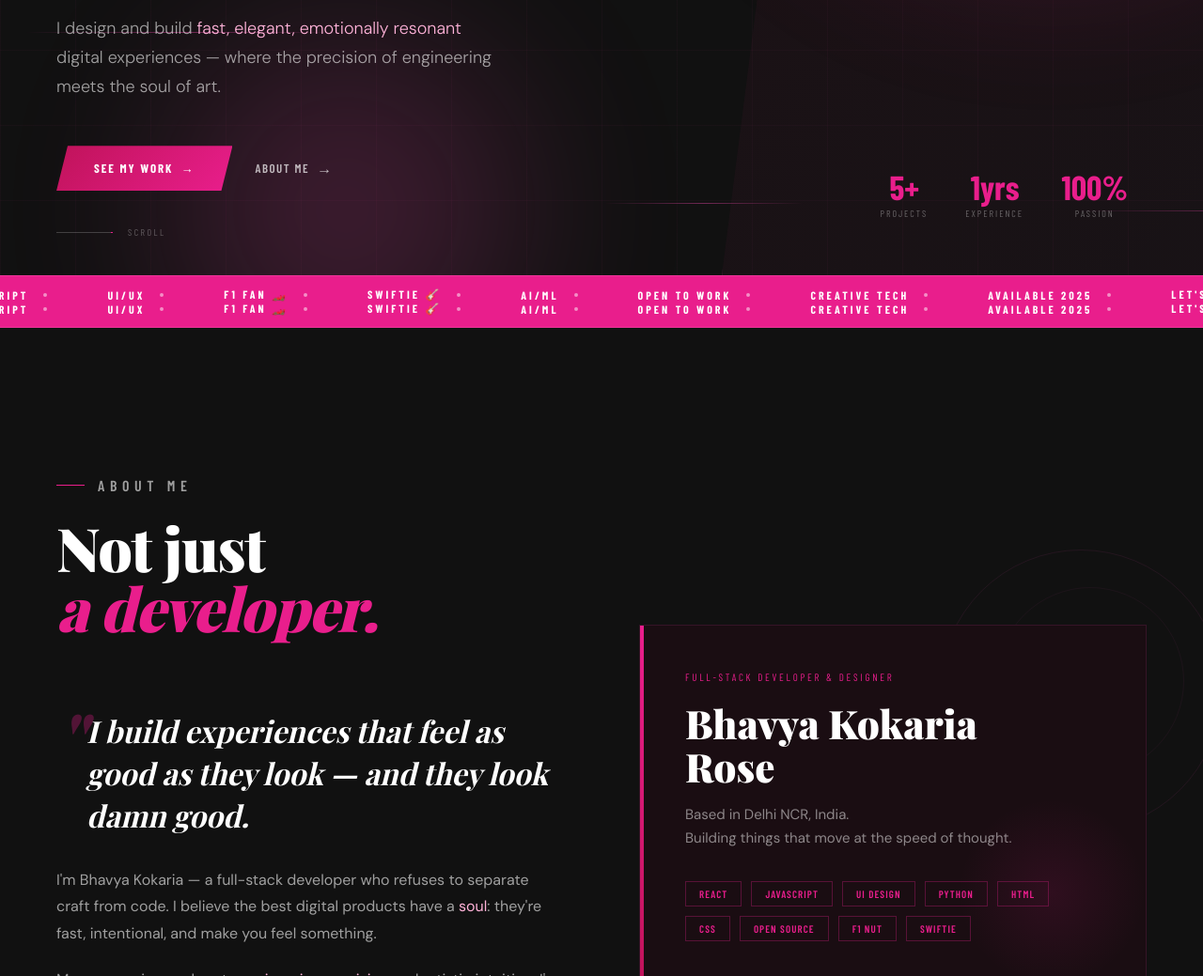
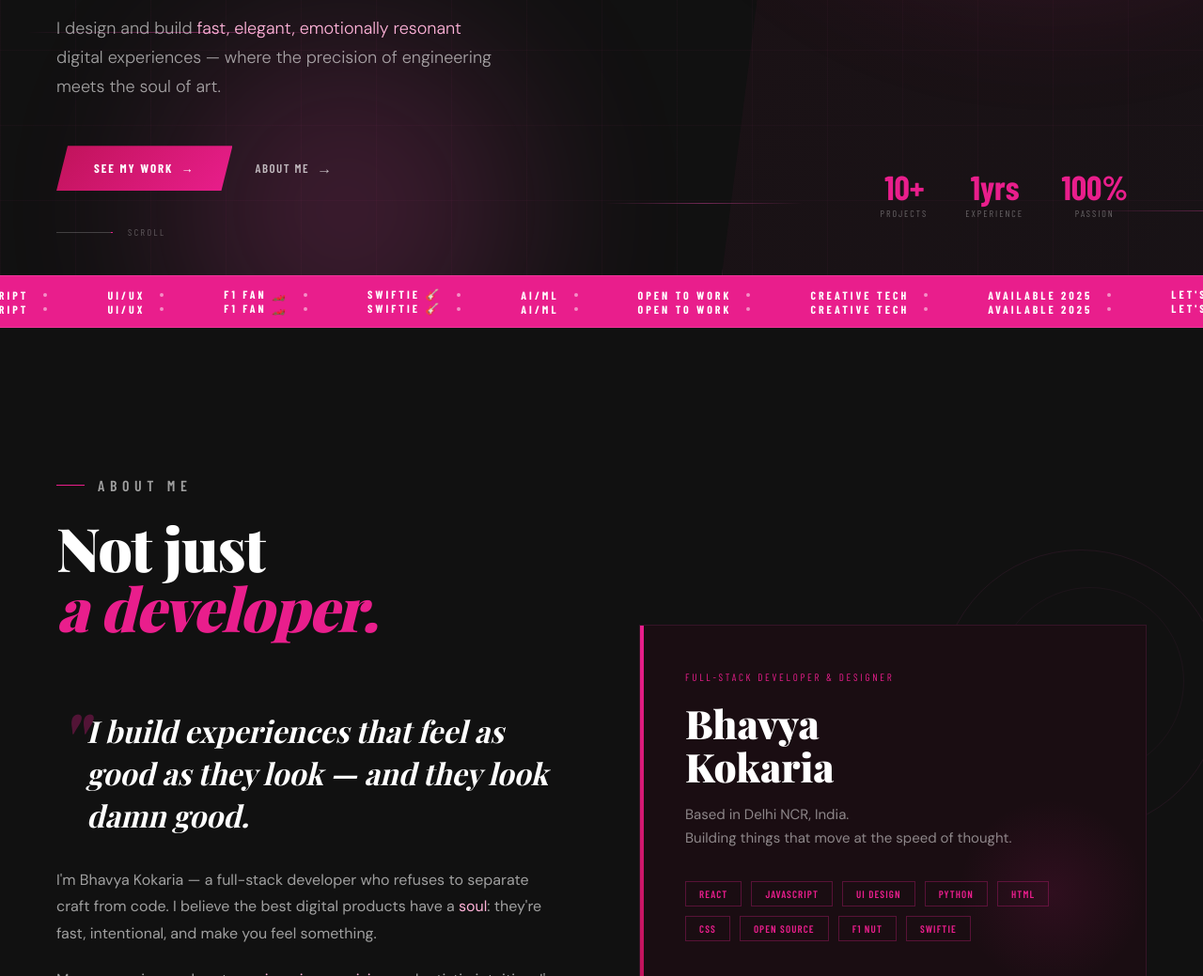
Before and after one commit to Bhavyakokaria/-Portfolio-, a plain HTML site: page index.html in a window 1280 px wide. Shown: the part 507-1546 px from the top of the page at 94% size. Drawn offline with nearby package versions, Linux system fonts and the light colour scheme; a web font is replaced by a local one.

Commit message:
corrections

```diff
--- a/index.html
+++ b/index.html
@@ -99,7 +99,7 @@
     <!-- Stats -->
     <div class="hero-stats" aria-hidden="true">
       <div class="hero-stat">
-        <span class="stat-num" data-target="5" data-suffix="+">0+</span>
+        <span class="stat-num" data-target="10" data-suffix="+">0+</span>
         <span class="stat-label">Projects</span>
       </div>
       <div class="hero-stat">
@@ -170,7 +170,7 @@
 
         <div class="about-card">
           <p class="about-role-tag">Full-Stack Developer &amp; Designer</p>
-          <h3 class="about-name">Bhavya Kokaria<br>Rose</h3>
+          <h3 class="about-name">Bhavya<br>Kokaria</h3>
           <p class="about-desc">
             Based in Delhi NCR, India.<br>
             Building things that move at the speed of thought.
```
